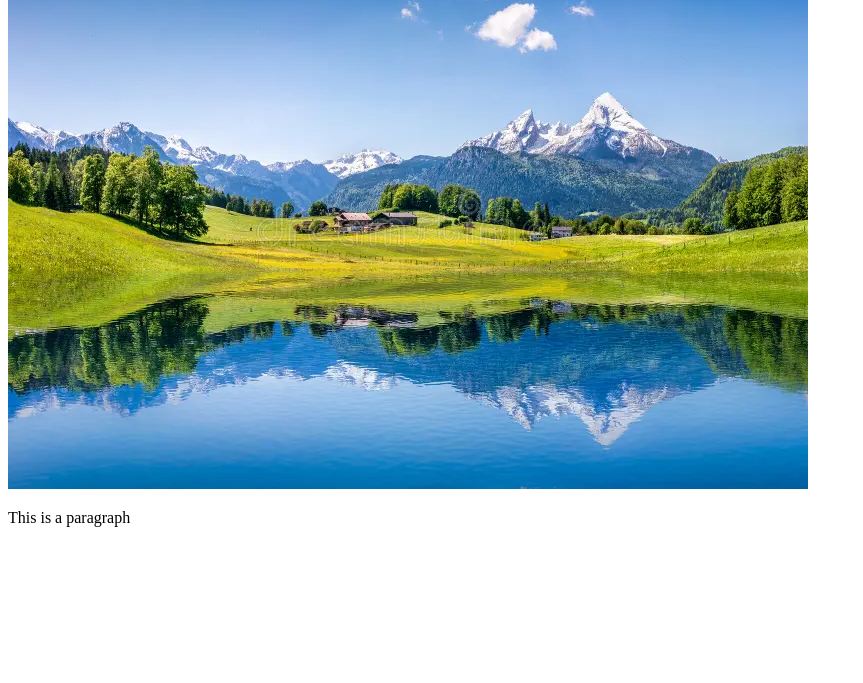
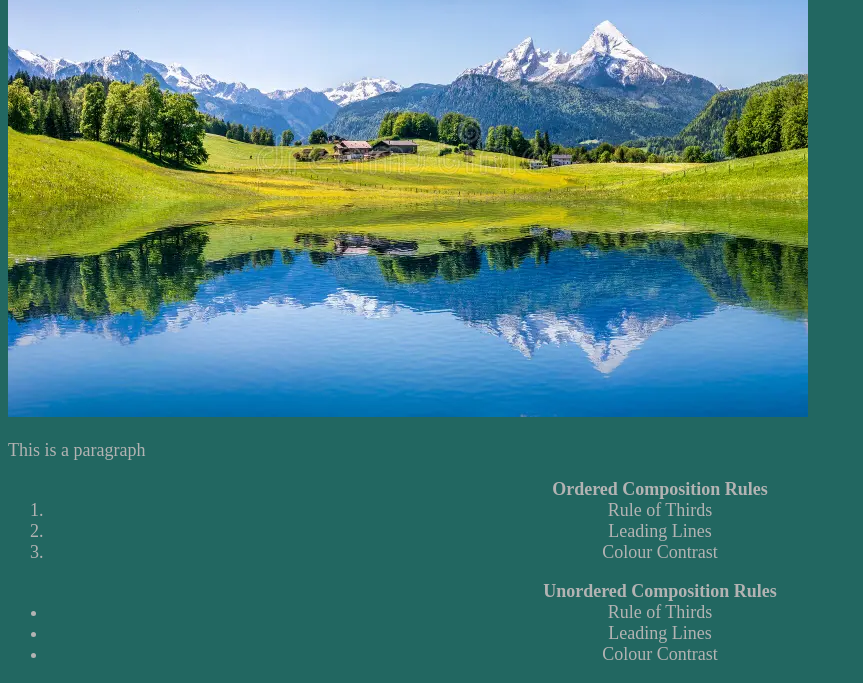
Before and after one commit to gau-2403/cfc_beginners_project_Gau-2403, a plain HTML site: page index.html in a window 1280 px wide. Shown: the part 132-815 px from the top of the page, without its empty margins (0-863 px from the left). Drawn offline with Linux system fonts and the light colour scheme.

Commit message:
Added a style sheet

```diff
--- a/index.html
+++ b/index.html
@@ -2,12 +2,23 @@
 <html alng="'en">
     <head>
         <title>Title</title>
+        <link rel="stylesheet" href="styles.css">
     </head>
     <body>
-        <div>
-            <h1>Landscapes</h1>
             <img src="idyllic-summer-landscape-clear-mountain-lake-alps-45054687.webp" alt="landscape photo">
             <p>This is a paragraph</p>
         </div>
+        <div id="list">
+            <ol> <b>Ordered Composition Rules</b>
+                <li>Rule of Thirds</li>
+                <li>Leading Lines</li>
+                <li>Colour Contrast</li>
+            </ol>
+            <ul> <b>Unordered Composition Rules</b>
+                <li>Rule of Thirds</li>
+                <li>Leading Lines</li>
+                <li>Colour Contrast</li>
+            </ul>
+        </div>
     </body>
 </html>
--- /dev/null
+++ b/styles.css
@@ -0,0 +1,15 @@
+h1 {
+    background-color: hsl(32,64.4%,39.7%);
+    text-align: center;
+}
+body {
+    color: hsl(0,0%,70%);
+    font-size: large;
+    background-color: hsl(175, 50.7%, 26.8%);
+}
+#list {
+    text-align: center;
+}
+.image_info {
+    text-align: center;
+}
```
